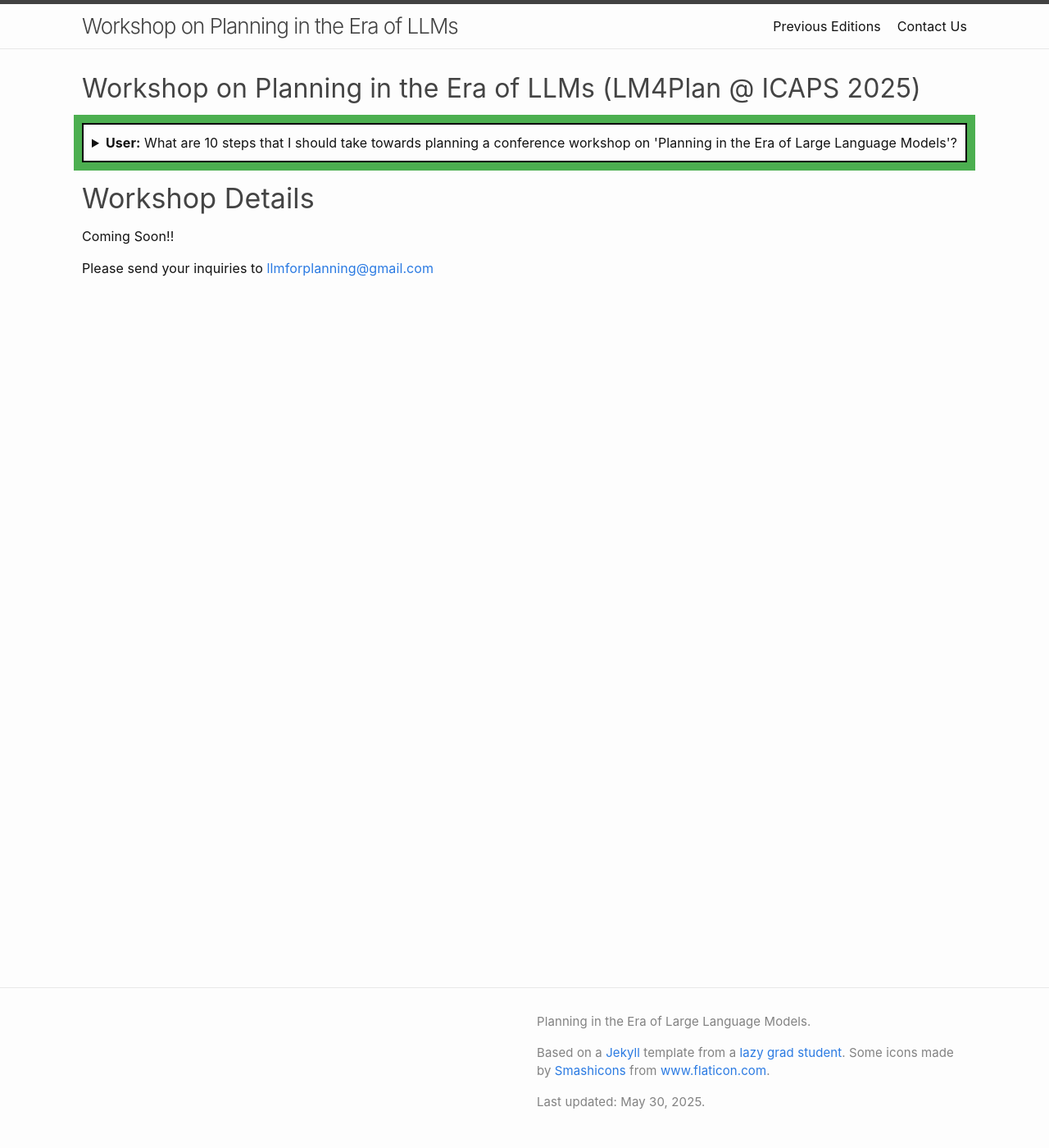
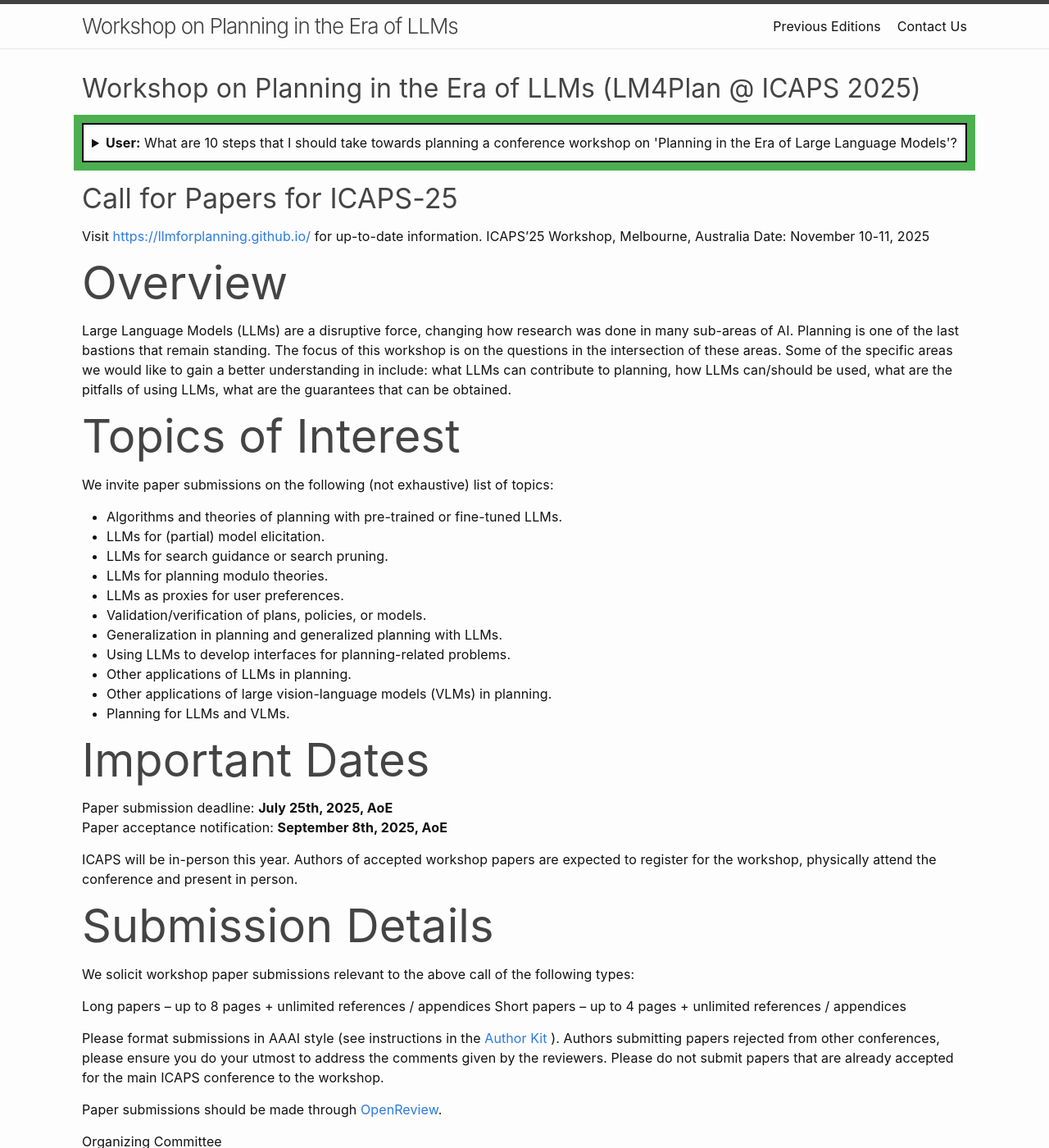
Before and after one commit to llmforplanning/llmforplanning.github.io, a Jekyll site: the page built from index.md, in a window 1280 px wide and 1400 px high. Shown: the whole window at 82% size. Built offline with Jekyll 4.4.1, drawn with Linux system fonts in a browser that asks for light colours; some of the changed text lies outside the part shown.

Commit message:
Update index.md

```diff
--- a/index.md
+++ b/index.md
@@ -49,7 +49,54 @@ On the day of the event, make sure you have a team to manage different aspects,
 </details>
 
 
-### Workshop Details
-Coming Soon!!
+### Call for Papers for ICAPS-25
+Visit [https://llmforplanning.github.io/](https://llmforplanning.github.io/) for up-to-date information.
+ICAPS’25 Workshop,
+Melbourne, Australia
+Date: November 10-11, 2025
+
+# Overview
+Large Language Models (LLMs) are a disruptive force, changing how research was done in many sub-areas of AI. Planning is one of the last bastions that remain standing. The focus of this workshop is on the questions in the intersection of these areas. Some of the specific areas we would like to gain a better understanding in include: what LLMs can contribute to planning, how LLMs can/should be used, what are the pitfalls of using LLMs, what are the guarantees that can be obtained.
+
+# Topics of Interest
+We invite paper submissions on the following (not exhaustive) list of topics:
+
+* Algorithms and theories of planning with pre-trained or fine-tuned LLMs.
+* LLMs for (partial) model elicitation.
+* LLMs for search guidance or search pruning.
+* LLMs for planning modulo theories.
+* LLMs as proxies for user preferences.
+* Validation/verification of plans, policies, or models.
+* Generalization in planning and generalized planning with LLMs.
+* Using LLMs to develop interfaces for planning-related problems.
+* Other applications of LLMs in planning.
+* Other applications of large vision-language models (VLMs) in planning.
+* Planning for LLMs and VLMs.
+
+# Important Dates
+Paper submission deadline: **July 25th, 2025, AoE**
+Paper acceptance notification: **September 8th, 2025, AoE**
+
+ICAPS will be in-person this year. Authors of accepted workshop papers are expected to register for the workshop, physically attend the conference and present in person.
+
+
+# Submission Details
+We solicit workshop paper submissions relevant to the above call of the following types:
+
+Long papers – up to 8 pages + unlimited references / appendices
+Short papers – up to 4 pages + unlimited references / appendices
+
+Please format submissions in AAAI style (see instructions in the [Author Kit](https://aaai.org/authorkit25) ). Authors submitting papers rejected from other conferences, please ensure you do your utmost to address the comments given by the reviewers. Please do not submit papers that are already accepted for the main ICAPS conference to the workshop.
+
+
+
+Paper submissions should be made through [OpenReview](https://openreview.net/group?id=AAAI.org/2025/Workshop/LM4Plan).
+
+Organizing Committee
+Pascal Bercher, Australian National University
+Augusto B. Corrêa, University of Oxford
+Morgan Fine-Morris, Naval Research Laboratory
+Michael Katz, IBM Research
+Sarath Sreedharan, Colorado State University
 
 Please send your inquiries to [llmforplanning@gmail.com](mailto:llmforplanning@gmail.com)
```
